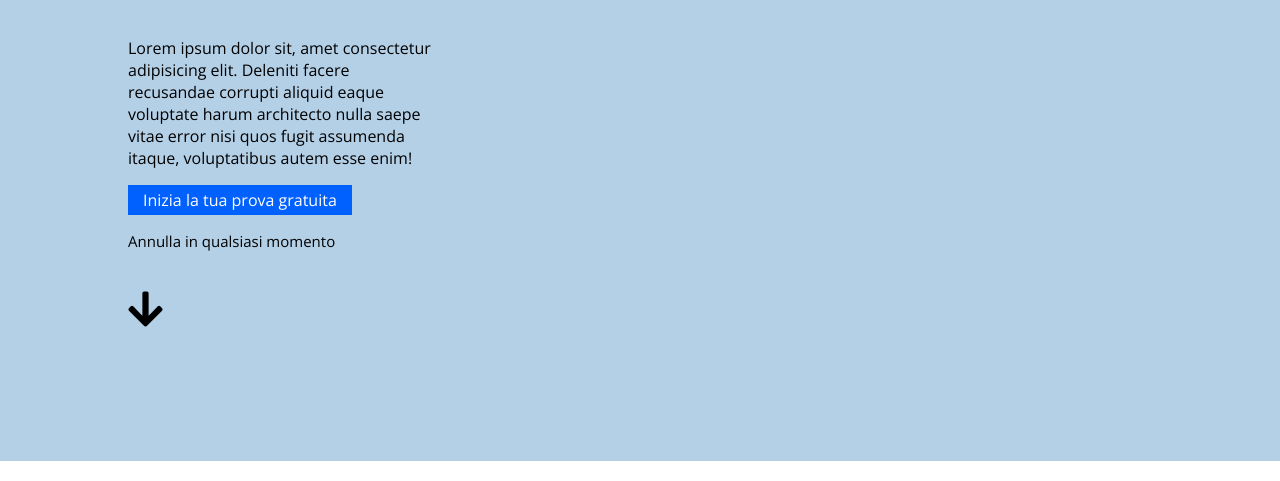
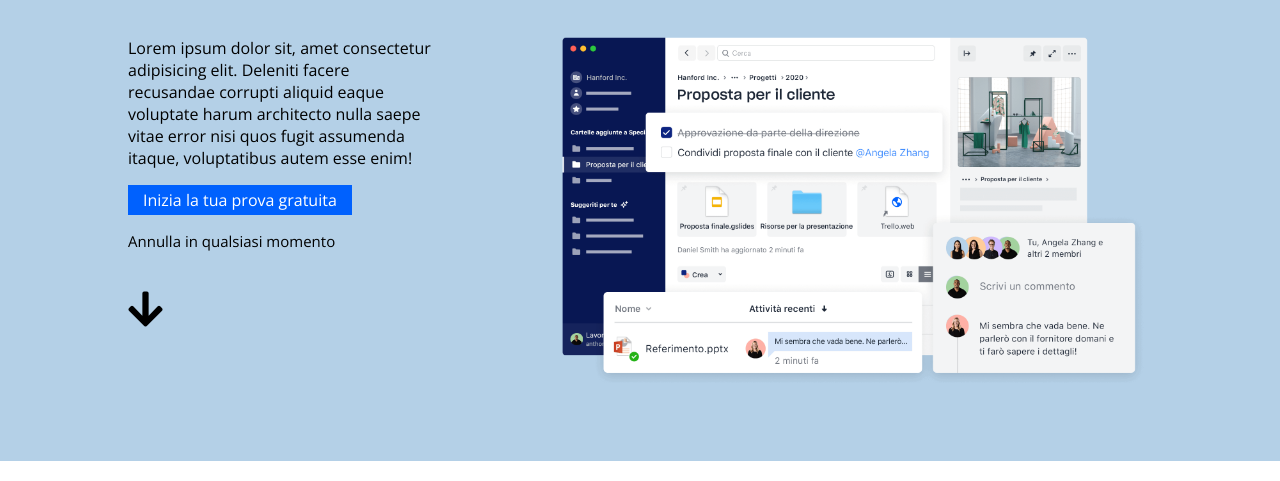
Before and after one commit to TommasoLodesani/htmlcss-dropbox, a plain HTML site: page index.html in a window 1280 px wide. Shown: the part 319-800 px from the top of the page. Drawn offline with nearby package versions, Linux system fonts and the light colour scheme.

Commit message:
done jumbo

```diff
--- a/css/style.css
+++ b/css/style.css
@@ -123,3 +123,16 @@ ul li a{
     font-size: 40px;
     padding-top: 30px;
 }
+
+
+#jumbo .col-dx-jumbo{
+    float: left;
+    width: 60%;
+    padding-top: 40px;
+   object-fit: cover;
+
+}
+
+#jumbo img{
+    width: 100%;
+}
--- a/index.html
+++ b/index.html
@@ -113,6 +113,11 @@
 
                 </div>
 
+                <div class="col-dx-jumbo">
+                    <img src="img/jumbo.png" alt="img jumbo">
+
+                </div>
+
 
 
             </div>
```
